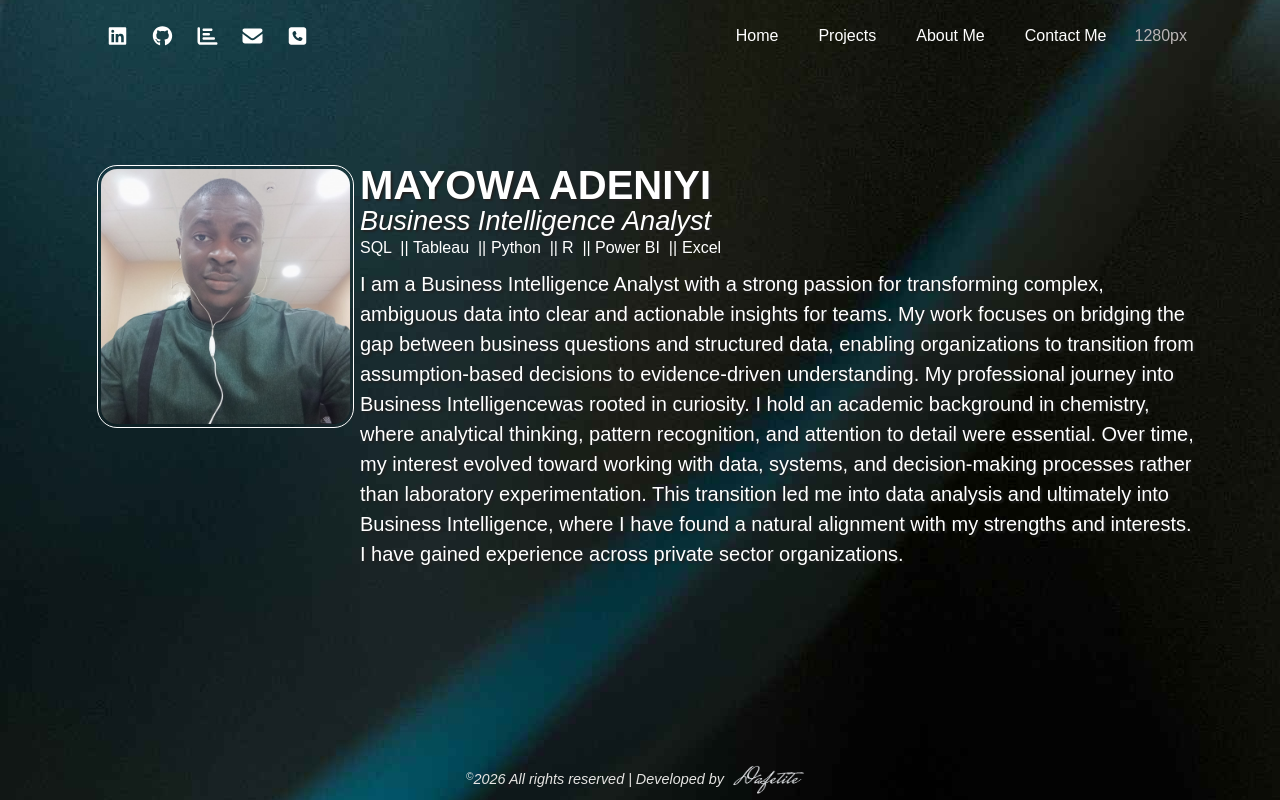
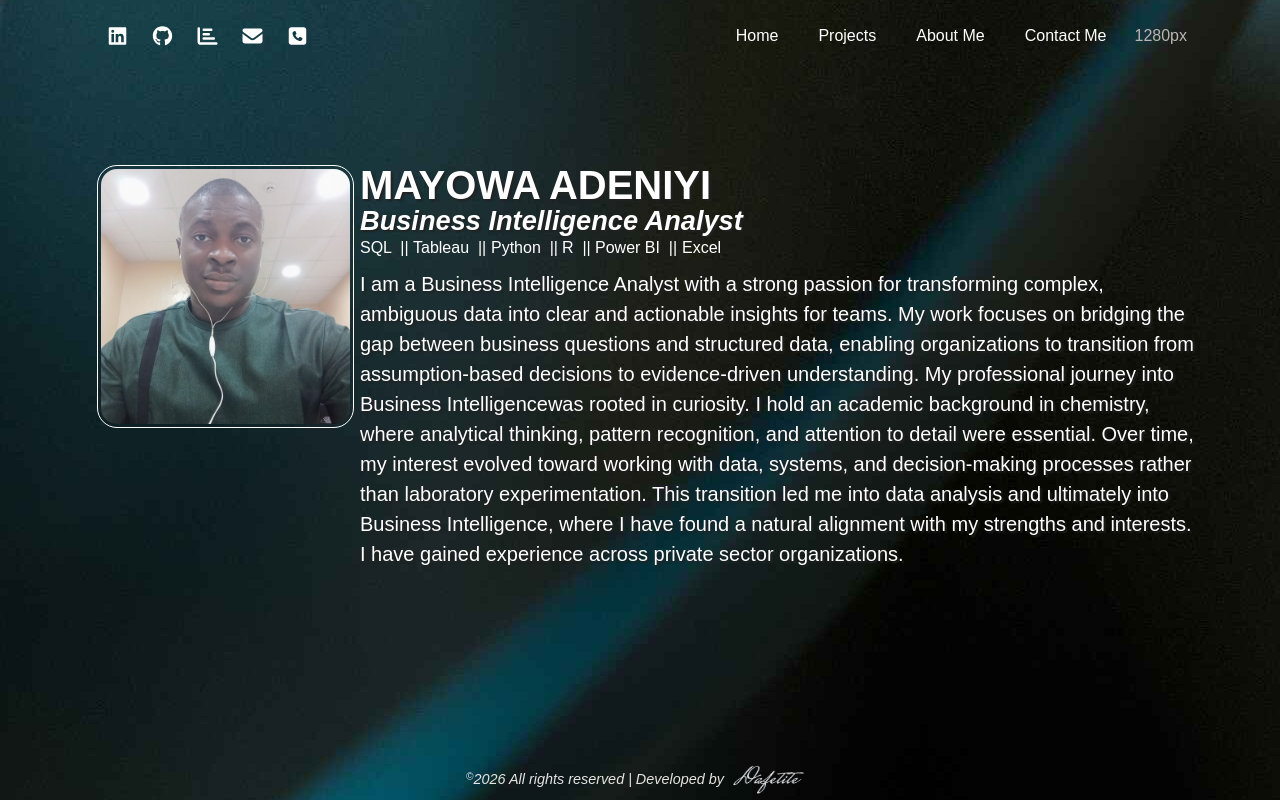
Before and after one commit to DafetiteOgaga/mayowa_adeniyi, a React (Create React App) app in the folder adeniyimayowa/: page / in a window 1280 px wide. Built offline with nearby package versions, Linux system fonts and the light colour scheme; a web font is replaced by a local one.

Commit message:
main.css: minor fix

```diff
--- a/adeniyimayowa/src/assets/css/main.css
+++ b/adeniyimayowa/src/assets/css/main.css
@@ -146,7 +146,7 @@ section.projects {
   align-self: center;
 }
 .project-nav-btns {
-  position: relative;
+  /* position: relative; */
 }
 .arrow {
   position: absolute;
@@ -336,6 +336,7 @@ section.home {
 
 .mayor-hero-title {
   font-size: 1.7rem;
+  font-weight: bold;
   text-shadow: 2px 2px 2px var(--background);
 }
 .mayor-hero-name {
```
